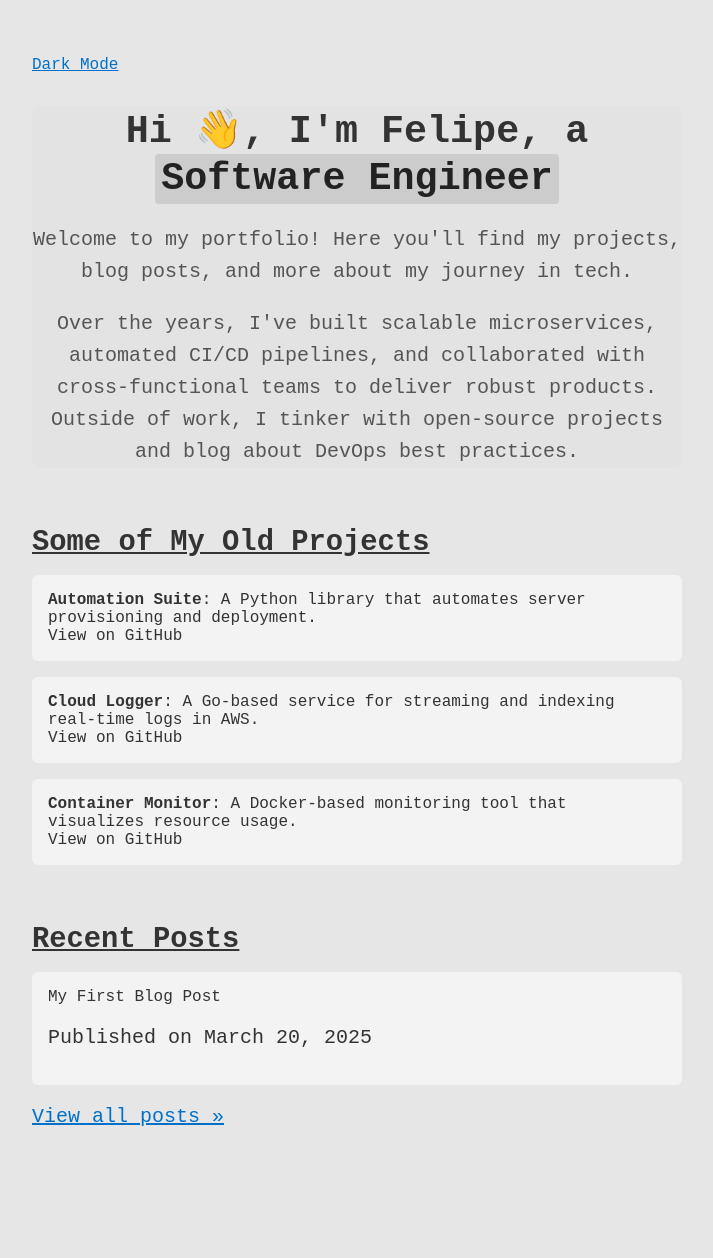
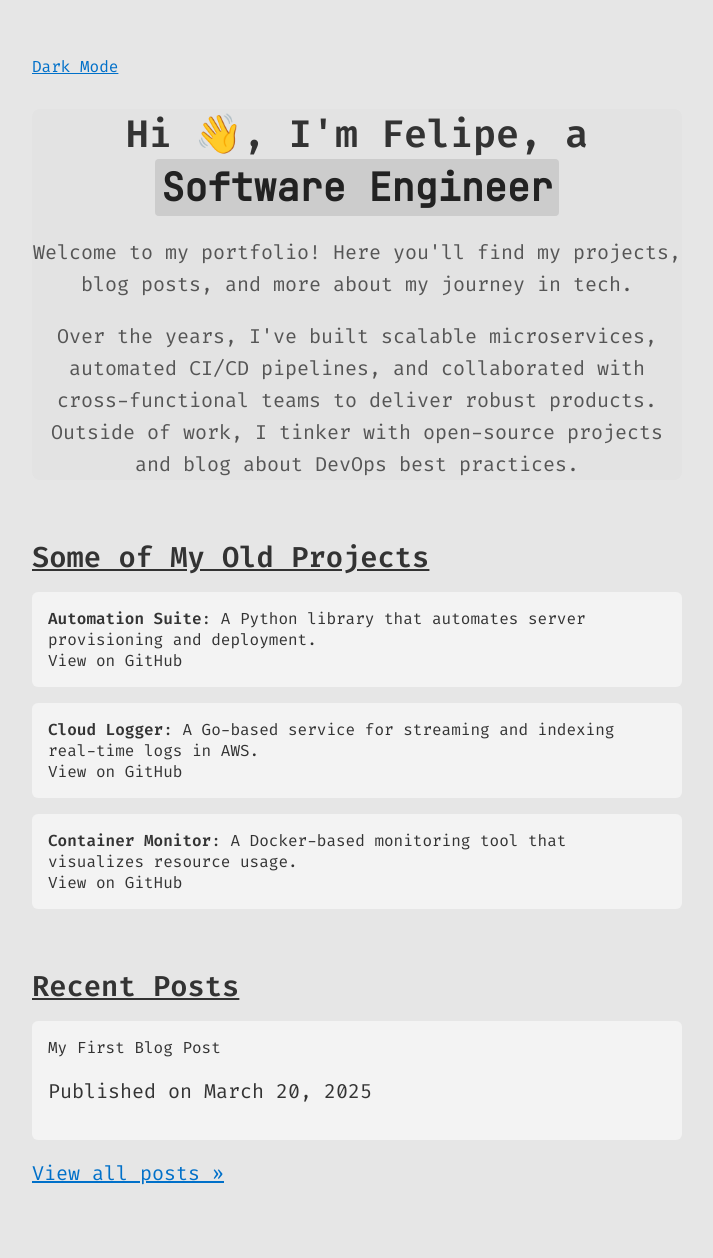
Before and after one commit to felipefernand3s/felipefernand3s.github.io, a Jekyll site: the page built from index.md, in a window 1280 px wide. Shown: the whole page, without its empty margins (283-996 px from the left). Built offline with Jekyll 4.4.1, drawn with Linux system fonts in a browser that asks for light colours; before the commit the page ends 1200 px from its top, so only the background shows below that.

```diff
--- a/assets/css/main.scss
+++ b/assets/css/main.scss
@@ -32,7 +32,7 @@ html[data-theme="dark"] {
 body {
 	background-color: var(--main-background-color);
 	color: var(--main-text-color);
-	font-family: monospace, -apple-system, BlinkMacSystemFont, "Segoe UI", Roboto, Helvetica, Arial, sans-serif, "Apple Color Emoji", "Segoe UI Emoji", "Segoe UI Symbol";
+	font-family: "Fira Code", monospace, -apple-system, BlinkMacSystemFont, "Segoe UI", Roboto, Helvetica, Arial, sans-serif, "Apple Color Emoji", "Segoe UI Emoji", "Segoe UI Symbol";
 	padding: 1em;
 }
 
@@ -101,6 +101,7 @@ p {
   padding: 0.2rem 0.4rem;
   border-radius: 4px;
   color: #222;
+  font-family: "JetBrains Mono", monospace;
 }
 [data-theme="dark"] .hero code {
   background: #444;
```
